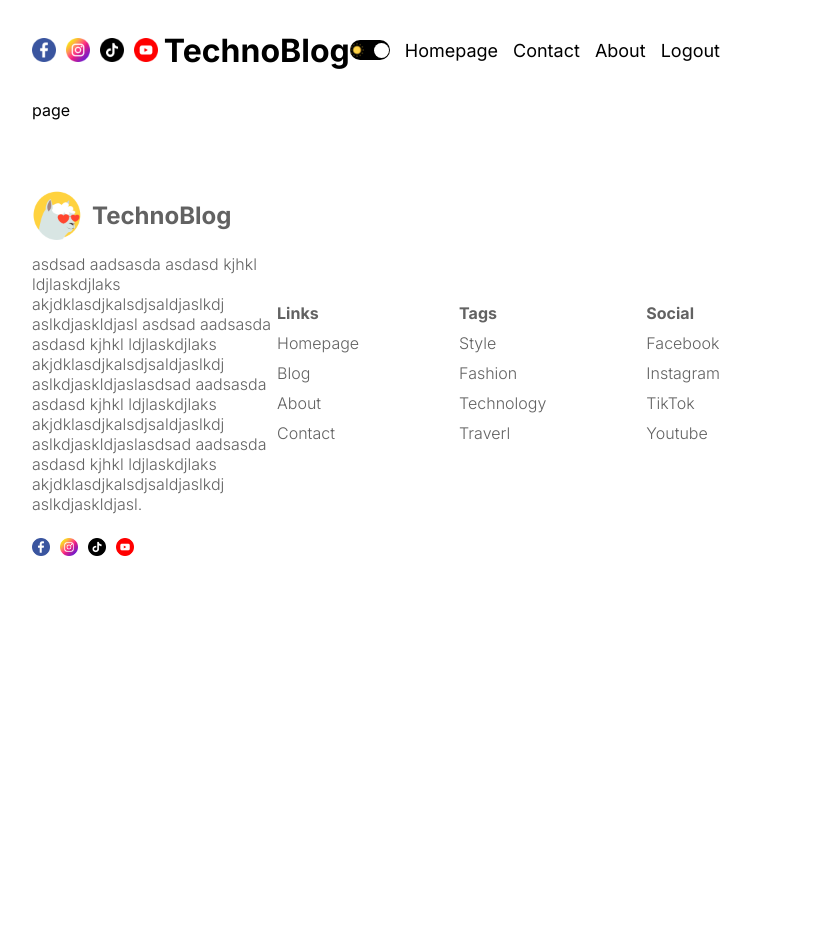
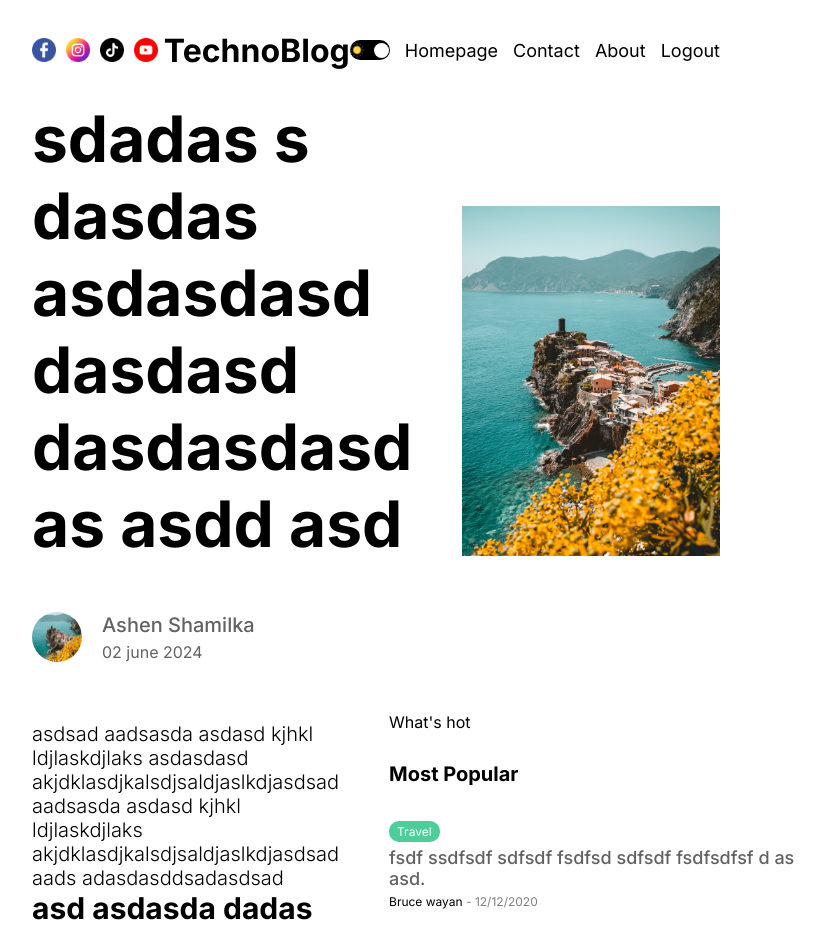
Before and after one commit to Ashen270/Ceylonblog, a Next.js app: page /wriite in a window 1280 px wide. Shown: the top 931 px of the page, without its empty margins (264-1089 px from the left). Before the commit the page ends 800 px from the top, so only its background shows below. Built offline with nearby package versions, Linux system fonts and the light colour scheme.

Commit message:
blog/slug completed

```diff
--- a/src/app/[slug]/page.jsx
+++ b/src/app/[slug]/page.jsx
@@ -1,9 +1,63 @@
 import React from 'react'
+import styles from './singlePage.module.css'
+import Menu from '../componets/Menu/Menu'
+import Image from 'next/image'
+const SinglePage = () => {
+  return (
+    <div className={styles.container}>
+        <div className={styles.infoContainer}>
+            <div className={styles.textContainer}>
+                <h1 className={styles.title}>
+                sdadas s dasdas asdasdasd dasdasd dasdasdasd as asdd asd
+                </h1>
+                <div className={styles.user}>
+                    <div className={styles.userImageContainer}>
+                    <Image src="/p1.jpeg" alt="" fill  className={styles.avatar}/>
+                    </div>
+                    <div className={styles.userTextContainer}>
+                        <span className={styles.username}>Ashen Shamilka</span>
+                        <span className={styles.date}> 02 june 2024</span>
+                    </div>
+                </div>
+            </div>
+            <div className={styles.imageContainer}>
+              <Image src="/p1.jpeg" alt="" fill  className={styles.image}/>
+            </div>
+        </div>
+         <div className={styles.content}>
+         <div className={styles.post}>
+            <div className={styles.description}>
+                <p>
+                asdsad aadsasda asdasd kjhkl ldjlaskdjlaks asdasdasd
+                akjdklasdjkalsdjsaldjaslkdjasdsad aadsasda asdasd kjhkl ldjlaskdjlaks
+                akjdklasdjkalsdjsaldjaslkdjasdsad aads adasdasddsadasdsad
+                </p>
+                <h2>
+                    asd asdasda dadas asdasdas
+                </h2>
+                <p>
+                asdsad aadsasda asdasd kjhkl ldjlaskdjlaks asdasdasd
+                akjdklasdjkalsdjsaldjaslkdjasdsad aadsasda asdasd kjhkl ldjlaskdjlaks
+                akjdklasdjkalsdjsaldjaslkdjasdsad aads adasdasddsadasdsad
+                </p>
+                <p>
+                asdsad aadsasda asdasd kjhkl ldjlaskdjlaks asdasdasd
+                akjdklasdjkalsdjsaldjaslkdjasdsad aadsasda asdasd kjhkl ldjlaskdjlaks
+                akjdklasdjkalsdjsaldjaslkdjasdsad aads adasdasddsadasdsad
+                </p>
+                <p>
+                asdsad aadsasda asdasd kjhkl ldjlaskdjlaks asdasdasd
+                akjdklasdjkalsdjsaldjaslkdjasdsad aadsasda asdasd kjhkl ldjlaskdjlaks
+                akjdklasdjkalsdjsaldjaslkdjasdsad aads adasdasddsadasdsad
+                </p>
+            </div>
+         </div>
+          <Menu />
 
-const page = () => {
-  return (
-    <div>page</div>
+        </div>
+
+    </div>
   )
 }
 
-export default page
+export default SinglePage
--- a/src/app/[slug]/singlepage.module.css
+++ b/src/app/[slug]/singlepage.module.css
@@ -0,0 +1,80 @@
+.container{
+
+}
+
+.infoContainer{
+    display: flex;
+    align-items: center;
+    gap: 50px;
+}
+
+.textContainer{
+   flex: 1;
+}
+
+.title{
+    font-size: 64px;
+    margin-bottom: 50px;
+}
+
+.user{
+    display: flex;
+    align-items: center;
+    gap: 20px;
+}
+
+.userImageContainer{
+    width: 50px;
+    height: 50px;
+    position: relative;
+}
+
+.avatar{
+    border-radius: 50%;
+    object-fit: cover;
+
+}
+
+
+.userTextContainer{
+    display: flex;
+    flex-direction: column;
+    gap: 5px;
+    color: var(--softTextColor);
+
+}
+
+
+.username{
+    font-size: 20px;
+    font-weight: 500;
+}
+
+
+.imageContainer{
+    flex: 1;
+    height: 350px;
+    position: relative;
+}
+
+.image{
+  object-fit: cover;
+
+}
+
+.content{
+    display: flex;
+    gap: 50px;
+}
+
+.post{
+    flex: 5;
+    margin-top: 60px;
+
+}
+
+.description{
+    font-size: 20px;
+    font-weight: 300;
+    margin-bottom: 20px;
+}
```
